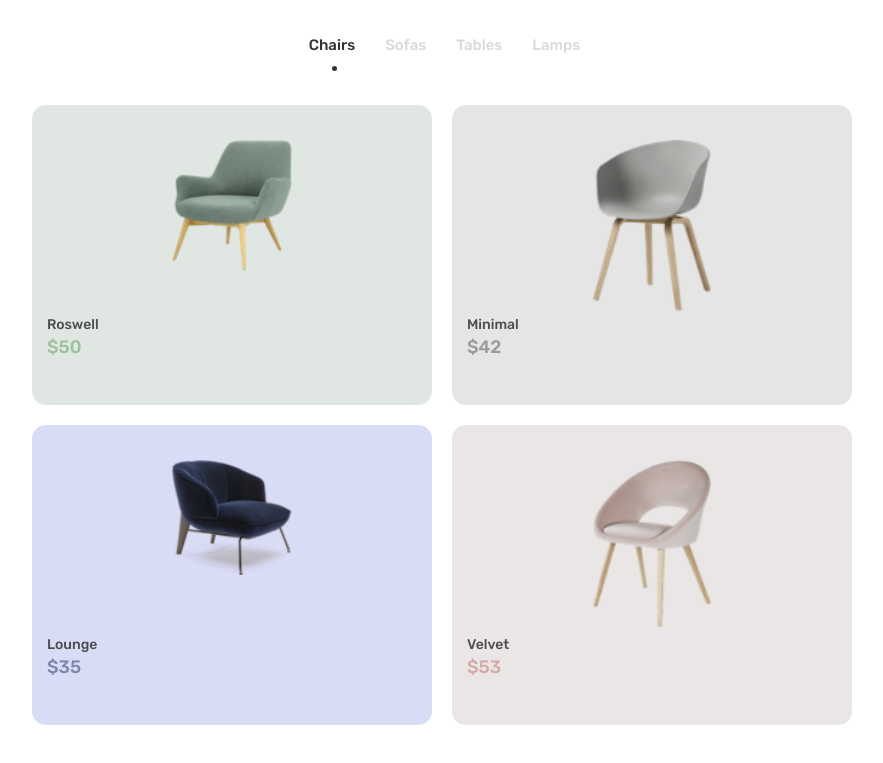
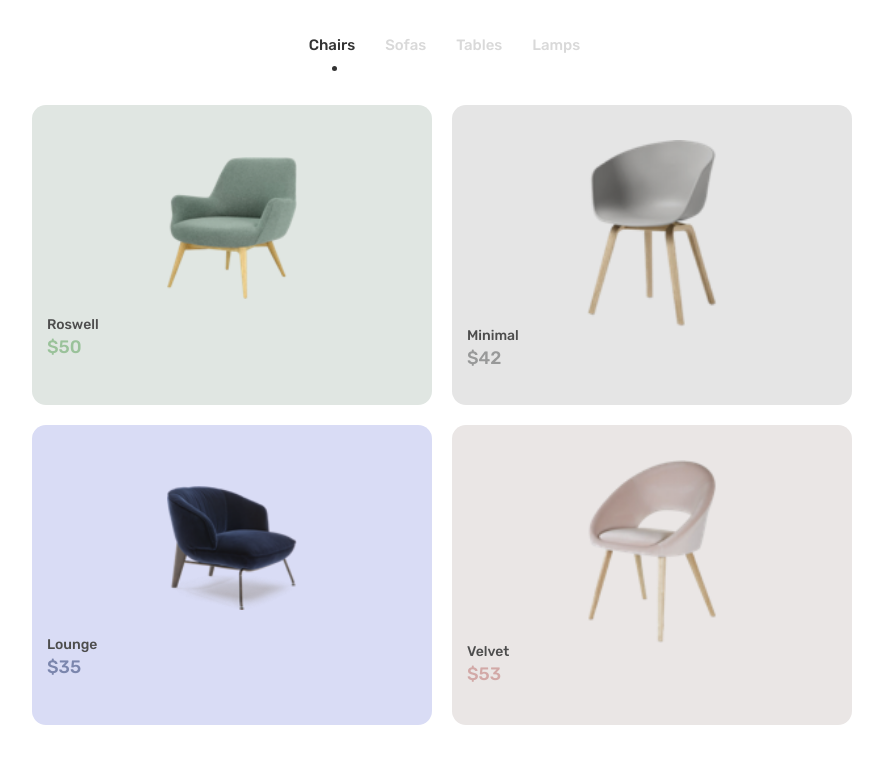
Before and after one commit to clementlgd/int-gration-gatsby, a Gatsby site: page / in a window 1280 px wide. Shown: the part 173-936 px from the top of the page, without its empty margins (188-1071 px from the left). Built offline with nearby package versions, Linux system fonts and the light colour scheme; Gatsby itself is replaced by a stand-in of ours.

Commit message:
fix image position in productcard for desktop

```diff
--- a/src/components/ProductCard.js
+++ b/src/components/ProductCard.js
@@ -40,6 +40,9 @@ const Price = styled.p`
 `;
 
 const ImageContainer = styled.div`
+  display: flex;
+  justify-content: center;
+  align-items: center;
   flex: 2;
   margin-top: 35px;
 `;
@@ -55,7 +58,7 @@ const InfoContainer = styled.div`
 const Image = styled.img`
   width: 100%;
   @media (min-width: 700px) {
-    width: 120px;
+    width: 130px;
   }
 `;
 
```
